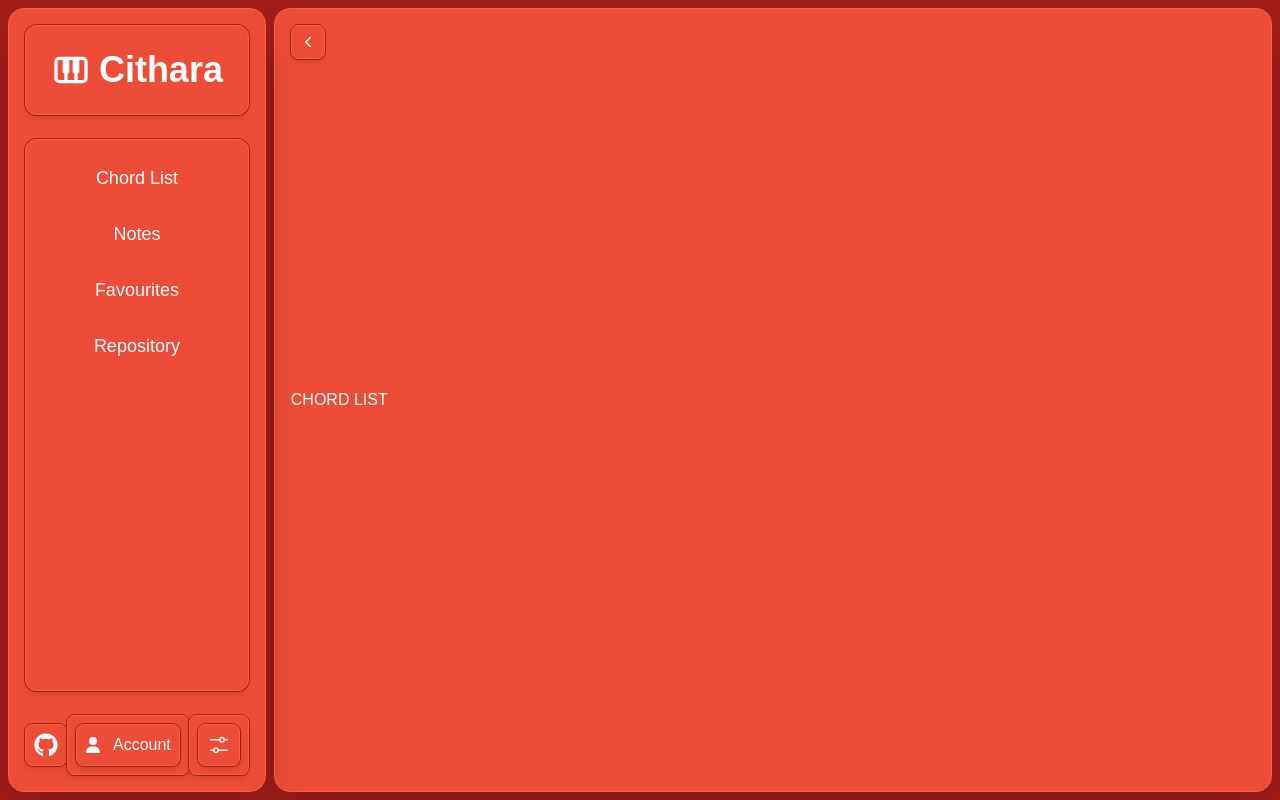
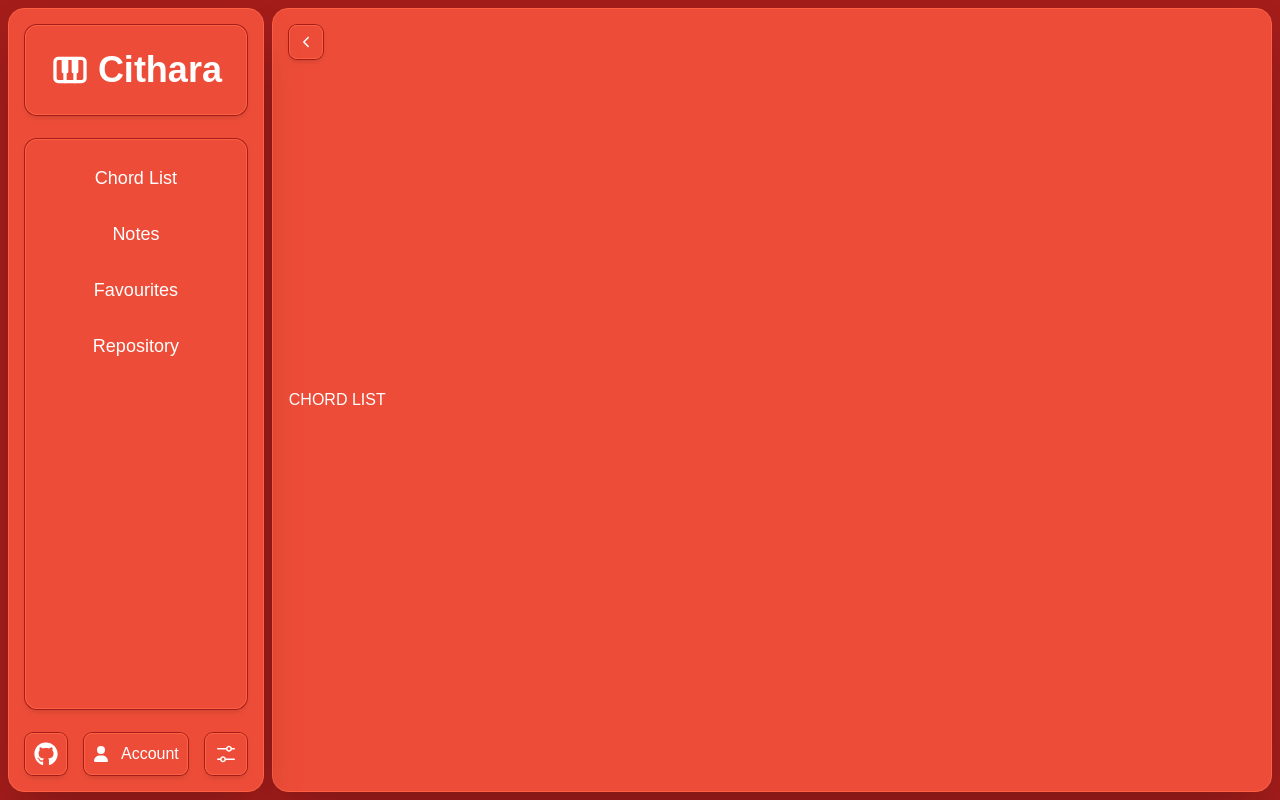
Before and after one commit to ralphmettle/cithara, a Next.js app in the folder frontend/: page / in a window 1280 px wide. Built offline with nearby package versions, Linux system fonts and the light colour scheme; a web font is replaced by a local one.

Commit message:
fix(button): fixed button creation logic to not create double borders.

```diff
--- a/frontend/components/Button.tsx
+++ b/frontend/components/Button.tsx
@@ -1,5 +1,6 @@
 import Link from "next/link";
 import React from "react";
+import { GiButtonFinger } from "react-icons/gi";
 
 export default function Button({
   label,
@@ -17,9 +18,7 @@ export default function Button({
       <ButtonInner icon={icon} label={label} />
     </Link>
   ) : (
-    <div className="flex w-fit h-fit items-center justify-center p-2 hover:bg-cithara-border-light rounded-lg border border-cithara-border-light ring-cithara-bg ring-1 hover:border-white/20 shadow-md select-none cursor-pointer transition-all">
-      <ButtonInner icon={icon} label={label} />
-    </div>
+    <ButtonInner icon={icon} label={label} />
   );
 }
 
```
